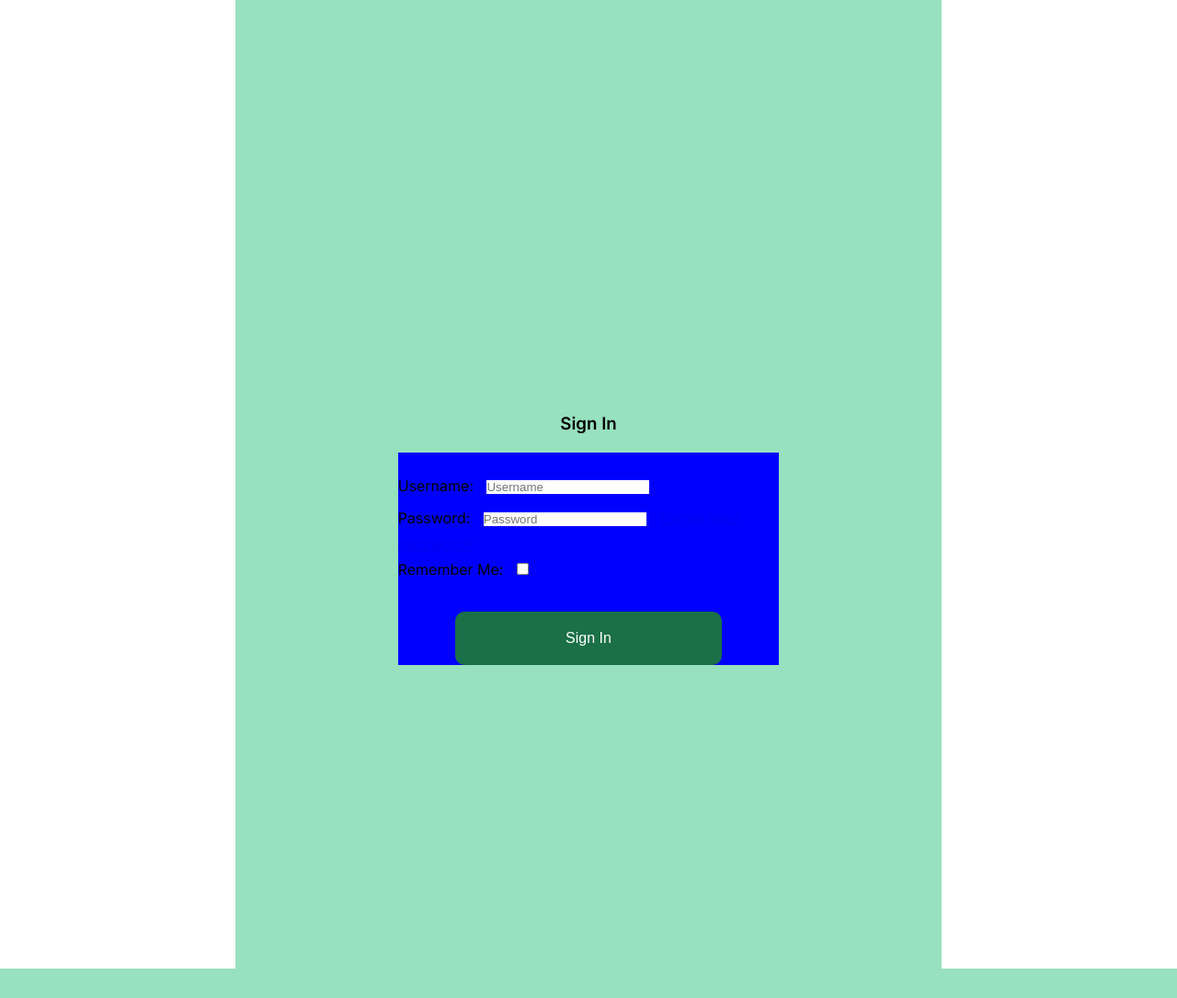
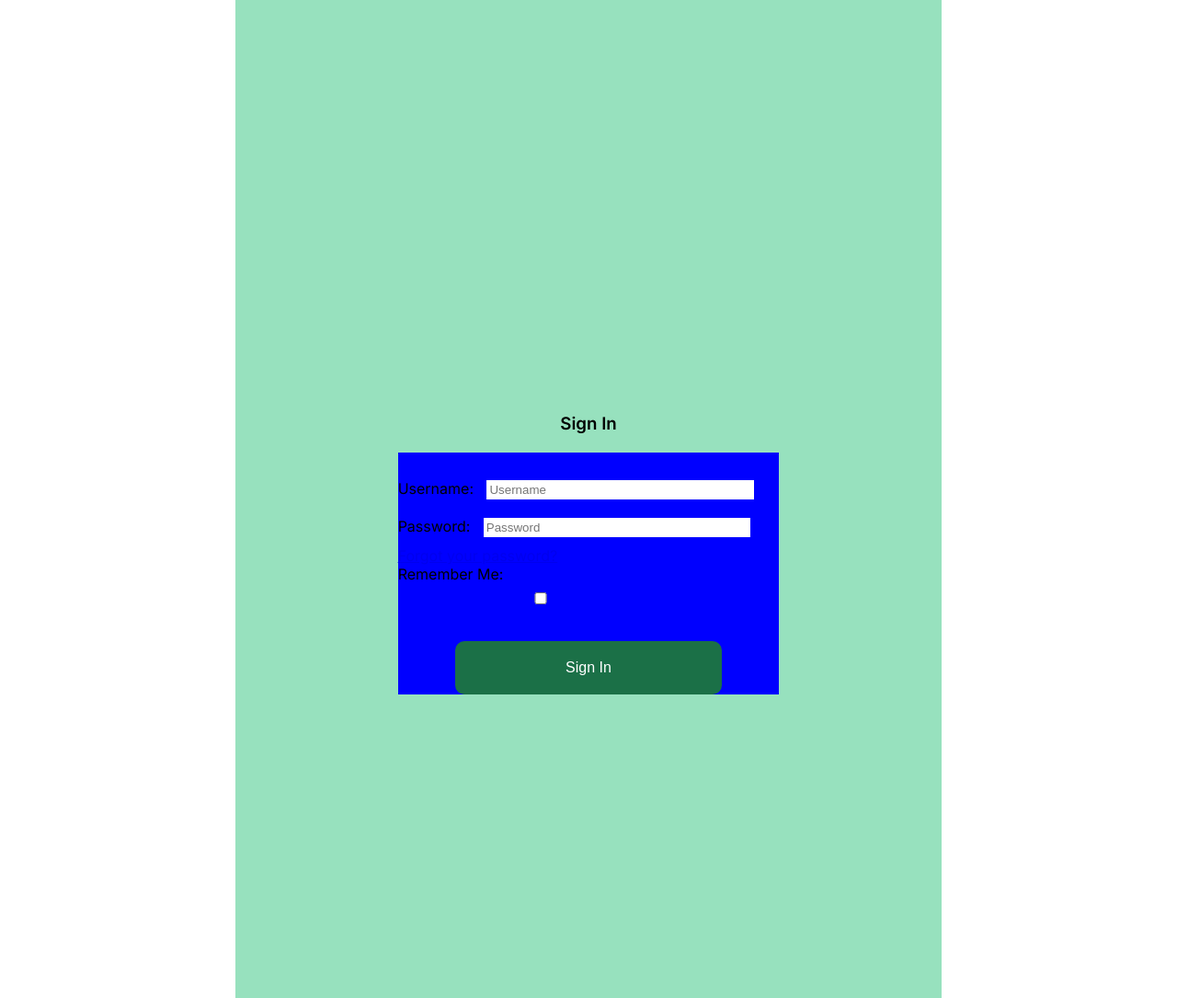
Before and after one commit to CatherineP37/project_4, a Django app: page /accounts/login/ in a window 1280 px wide. Shown: the part 151-1236 px from the top of the page at 92% size. Before the commit the page ends 1204 px from the top, so only its background shows below. Run offline with Django 4.2, Linux system fonts and the light colour scheme; some libraries are stand-ins or nearby versions.

Commit message:
Edit form inputs

```diff
--- a/static/css/style.css
+++ b/static/css/style.css
@@ -164,6 +164,8 @@ form {
 
 form input {
     margin: 10px;
+    width: 70%;
+    padding: 3px;
 }
 
 
```
